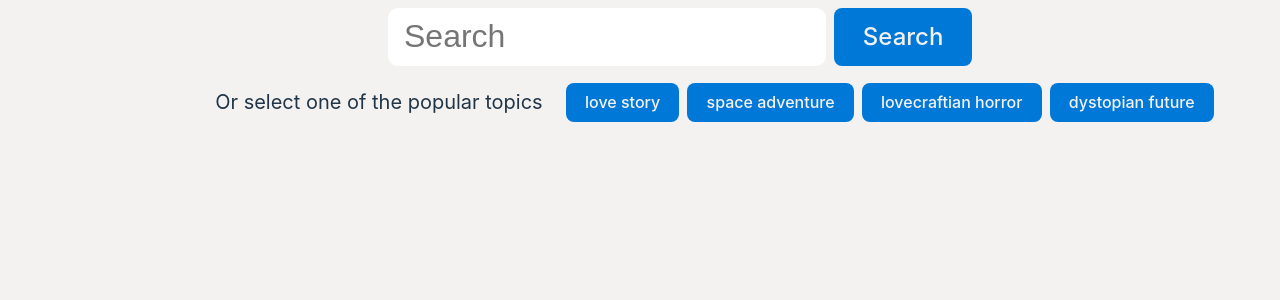
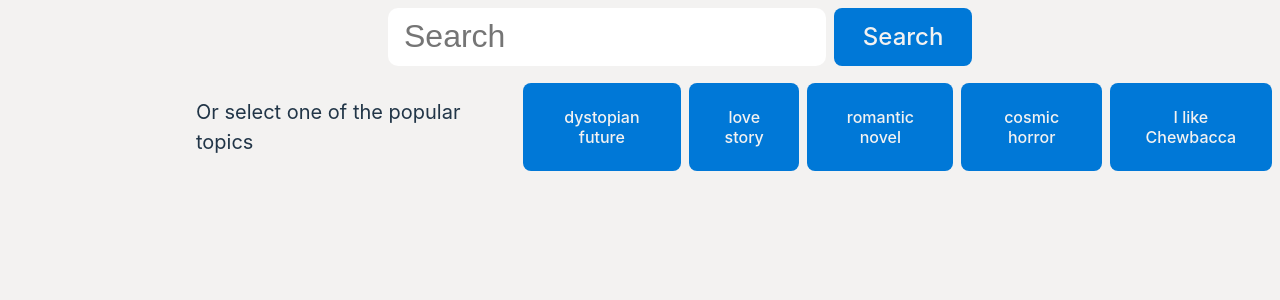
Before and after one commit to ips-ag/demo-rag-azure-ai-search, a React (Vite) app in the folder src/app/ClientApp/: page / in a window 1280 px wide. Shown: the top 300 px of the page. Built offline with nearby package versions, Linux system fonts and the light colour scheme.

Commit message:
Make adjustments for presentation (#8)
Co-authored-by: Uroš Miletić <uros.miletic_c@sandvik.com>

```diff
--- a/src/app/ClientApp/package.json
+++ b/src/app/ClientApp/package.json
@@ -11,7 +11,8 @@
   },
   "dependencies": {
     "react": "^18.2.0",
-    "react-dom": "^18.2.0"
+    "react-dom": "^18.2.0",
+    "react-markdown": "^9.0.1"
   },
   "devDependencies": {
     "@types/react": "^18.2.43",
--- a/src/app/ClientApp/src/App.tsx
+++ b/src/app/ClientApp/src/App.tsx
@@ -17,7 +17,10 @@ function App() {
   return (
     <div className="app-body">
       <Search onSearchResultChange={handleSearchResultChange} query={query} />
-      <Recommendations phrases={['love story', 'space adventure', 'lovecraftian horror', 'dystopian future']} onPhraseSelect={onPhraseSelect} />
+      <Recommendations
+        phrases={['dystopian future', 'love story', 'romantic novel', 'cosmic horror', 'I like Chewbacca']}
+        onPhraseSelect={onPhraseSelect}
+      />
       <SearchResult text={searchResult} />
     </div>
   );
--- a/src/app/ClientApp/src/search/components/Recommendations.css
+++ b/src/app/ClientApp/src/search/components/Recommendations.css
@@ -8,7 +8,7 @@
 
 .recommendations-label {
     font-size: 1.25rem;
-    padding: 0.6rem 1.2rem;
+    padding: 1.2rem 0.6rem 1.2rem 0;
 }
 
 .recommendations-item {
--- a/src/app/ClientApp/src/search/components/SearchResult.css
+++ b/src/app/ClientApp/src/search/components/SearchResult.css
@@ -1,4 +1,5 @@
 .search-result {
-    padding: 0.5rem 35% 0.5rem 15%;
+    padding: 0.5rem 15% 0.5rem 15%;
+    margin: 0.25rem;
     font-size: 1.5rem;
 }
--- a/src/app/ClientApp/src/search/components/SearchResult.tsx
+++ b/src/app/ClientApp/src/search/components/SearchResult.tsx
@@ -1,3 +1,4 @@
+import ReactMarkdown from 'react-markdown';
 import './SearchResult.css';
 
 interface SearchResultProps {
@@ -6,5 +7,12 @@ interface SearchResultProps {
 
 export function SearchResult(props: SearchResultProps) {
   let text = props.text;
-  return text && text.trim() != '' && <div className="search-result">{text}</div>;
+  return (
+    text &&
+    text.trim() != '' && (
+      <div className="search-result">
+        <ReactMarkdown>{text}</ReactMarkdown>
+      </div>
+    )
+  );
 }
--- a/src/app/ClientApp/src/search/services/search.service.ts
+++ b/src/app/ClientApp/src/search/services/search.service.ts
@@ -2,7 +2,7 @@ import { SearchRequestModel, SearchResponseModel } from '../models';
 
 export async function search(query: string): Promise<string | undefined> {
   const requestModel: SearchRequestModel = { prompt: query };
-  const endpoint = `hybrid-rag`;
+  const endpoint = `hybrid-rag`;//`rag`;
   const response = await fetch(endpoint, {
     method: 'POST',
     headers: {
```
Also changed, not shown: 2 other files (tests, documents, lock files or other folders).
